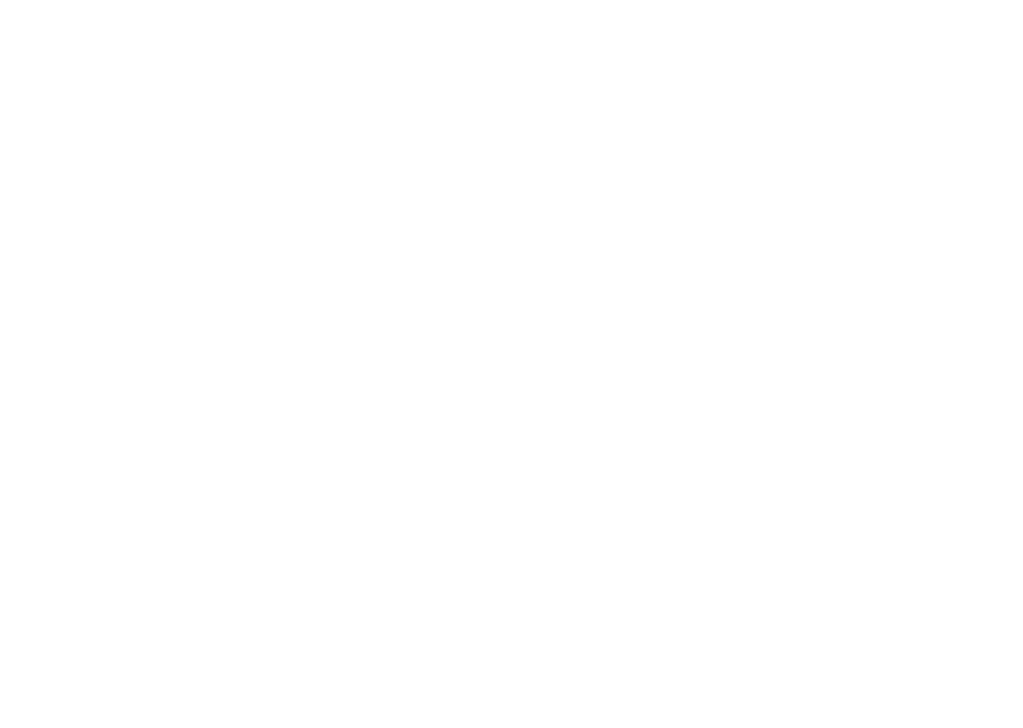
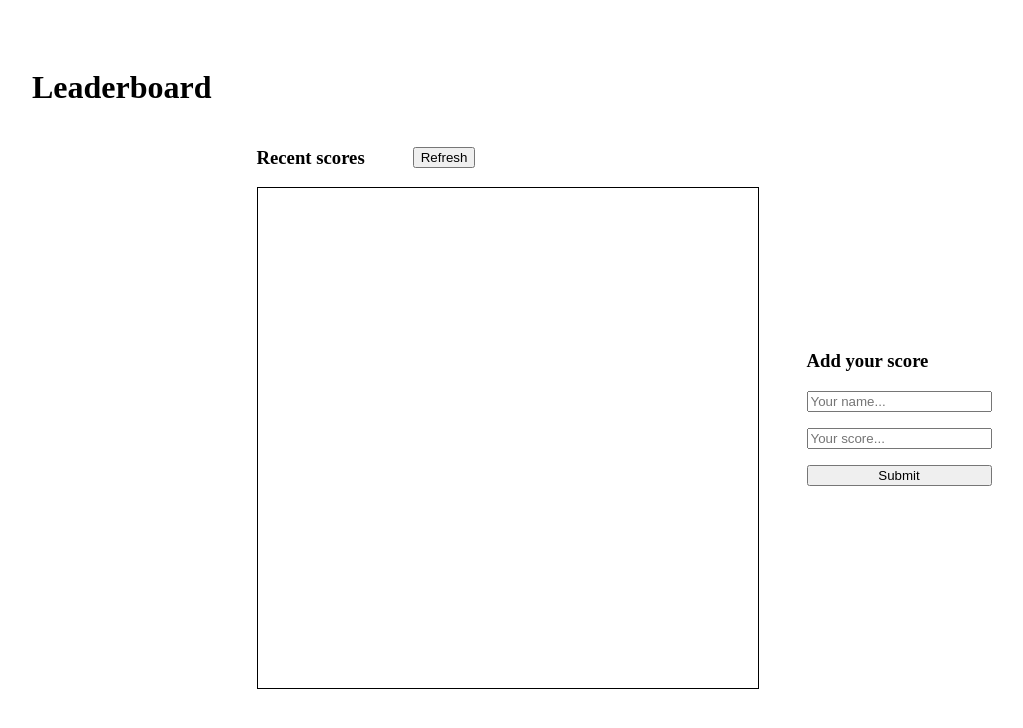
Before and after one commit to Lordkaito/leaderboard, a website built with webpack: page dist/index.html in a window 1280 px wide. Shown: the whole page, without its empty margins (16-1039 px from the left). Built offline with nearby package versions, Linux system fonts and the light colour scheme.

Commit message:
Update README.md file

```diff
--- a/dist/index.html
+++ b/dist/index.html
@@ -1 +1,41 @@
-<head><script defer src="index.bundle.js"></script></head>
+<!DOCTYPE html>
+<html lang="en">
+
+<head>
+  <meta charset="UTF-8">
+  <meta http-equiv="X-UA-Compatible" content="IE=edge">
+  <meta name="viewport" content="width=device-width, initial-scale=1.0">
+  <title>Document</title>
+<script defer src="index.bundle.js"></script></head>
+
+<body>
+  <div id="title">
+    <h1>
+      Leaderboard
+    </h1>
+  </div>
+  <div id="container">
+    <div id="table-leaderboard">
+      <div class="btn-container">
+        <h3>Recent scores</h3>
+        <input type="button" value="Refresh">
+      </div>
+      <div id="points">
+      </div>
+    </div>
+
+    <div id="add-score">
+      <h3>Add your score</h3>
+      <div id="input-container">
+        <div id="inputs">
+          <input type="text" name="name" id="name" placeholder="Your name...">
+          <input type="number" name="score" id="score" placeholder="Your score...">
+          <input type="button" value="Submit">
+        </div>
+      </div>
+    </div>
+  </div>
+
+</body>
+
+</html>
```
Also changed, not shown: dist/index.bundle.js (+2 -2 lines), README.md.
